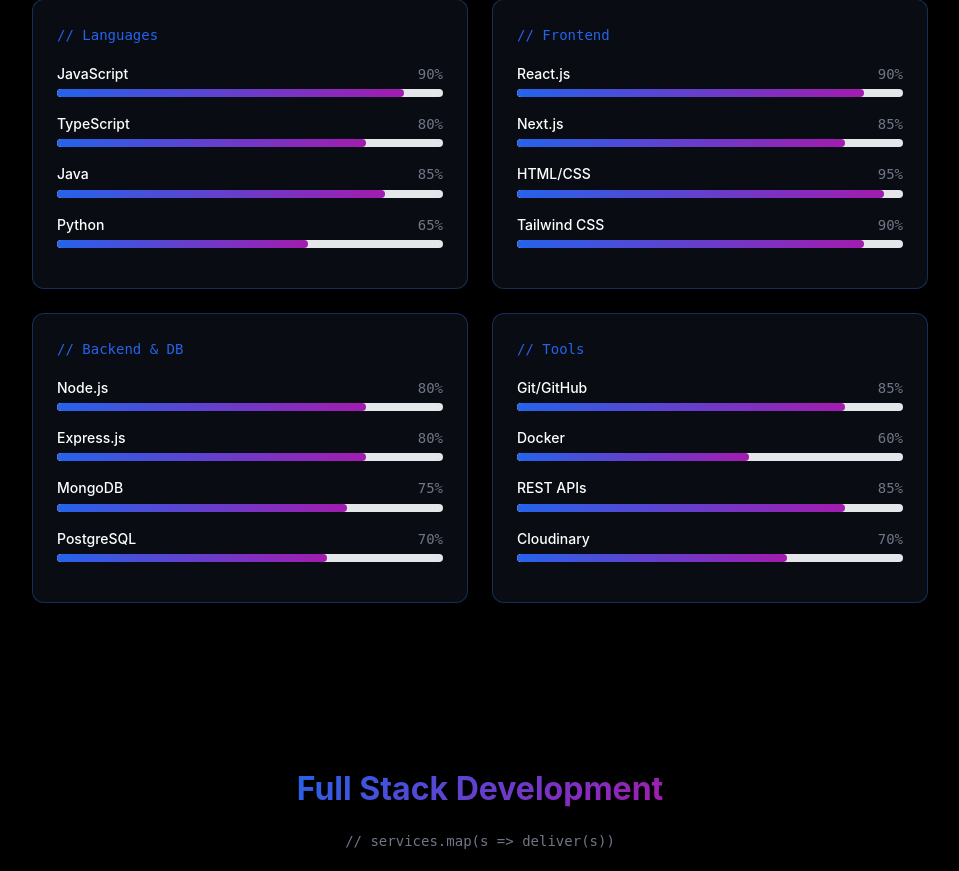
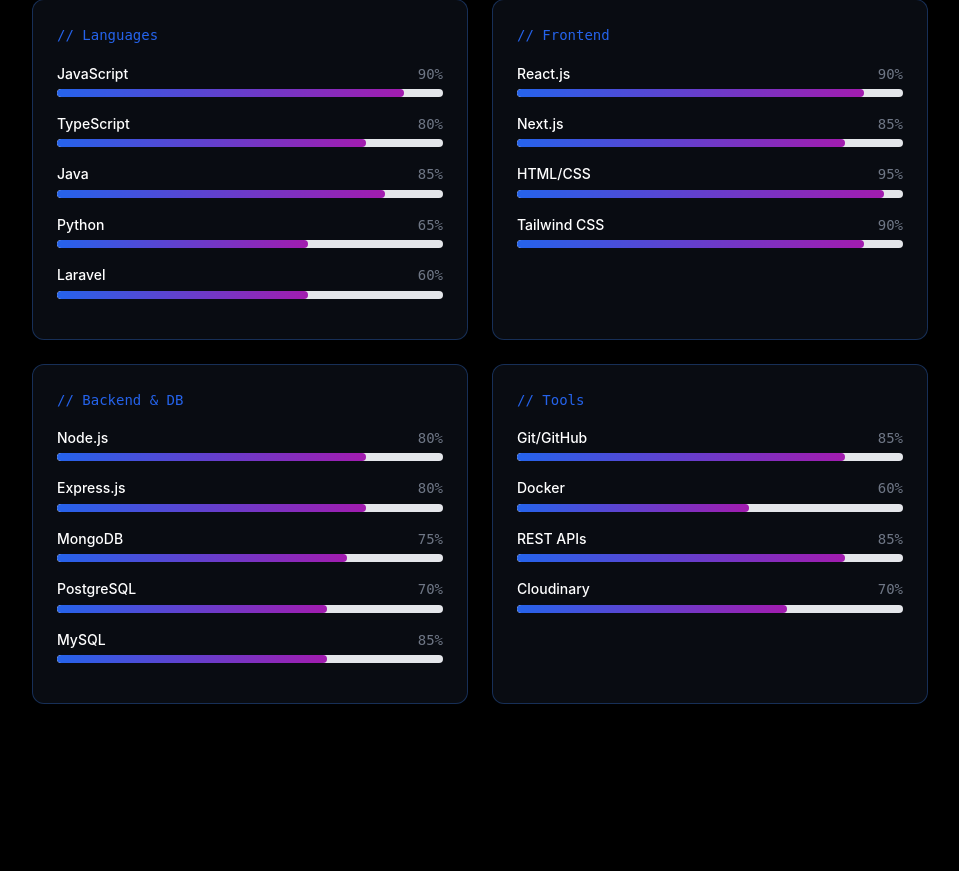
Before and after one commit to Piranpas065/My-portfolio, a Flask app: page / in a window 1280 px wide. Shown: the part 2166-3037 px from the top of the page, without its empty margins (160-1119 px from the left). Run offline with Flask 3, Linux system fonts and the light colour scheme.

Commit message:
Add Laravel and MySQL skills to index.html
Added Laravel and MySQL skill items with respective levels.

```diff
--- a/templates/index.html
+++ b/templates/index.html
@@ -178,6 +178,8 @@
         <div class="skill-item"><div class="skill-header"><span class="skill-name">TypeScript</span><span class="skill-level mono">80%</span></div><div class="skill-bar"><div class="skill-fill" style="width:80%"></div></div></div>
         <div class="skill-item"><div class="skill-header"><span class="skill-name">Java</span><span class="skill-level mono">85%</span></div><div class="skill-bar"><div class="skill-fill" style="width:85%"></div></div></div>
         <div class="skill-item"><div class="skill-header"><span class="skill-name">Python</span><span class="skill-level mono">65%</span></div><div class="skill-bar"><div class="skill-fill" style="width:65%"></div></div></div>
+        <div class="skill-item"><div class="skill-header"><span class="skill-name">Laravel</span><span class="skill-level mono">60%</span></div><div class="skill-bar"><div class="skill-fill" style="width:65%"></div></div></div>
+
       </div>
       <div class="glass-card skill-group">
         <p class="skill-group-title">// Frontend</p>
@@ -192,6 +194,8 @@
         <div class="skill-item"><div class="skill-header"><span class="skill-name">Express.js</span><span class="skill-level mono">80%</span></div><div class="skill-bar"><div class="skill-fill" style="width:80%"></div></div></div>
         <div class="skill-item"><div class="skill-header"><span class="skill-name">MongoDB</span><span class="skill-level mono">75%</span></div><div class="skill-bar"><div class="skill-fill" style="width:75%"></div></div></div>
         <div class="skill-item"><div class="skill-header"><span class="skill-name">PostgreSQL</span><span class="skill-level mono">70%</span></div><div class="skill-bar"><div class="skill-fill" style="width:70%"></div></div></div>
+        <div class="skill-item"><div class="skill-header"><span class="skill-name">MySQL</span><span class="skill-level mono">85%</span></div><div class="skill-bar"><div class="skill-fill" style="width:70%"></div></div></div>
+
       </div>
       <div class="glass-card skill-group">
         <p class="skill-group-title">// Tools</p>
```
